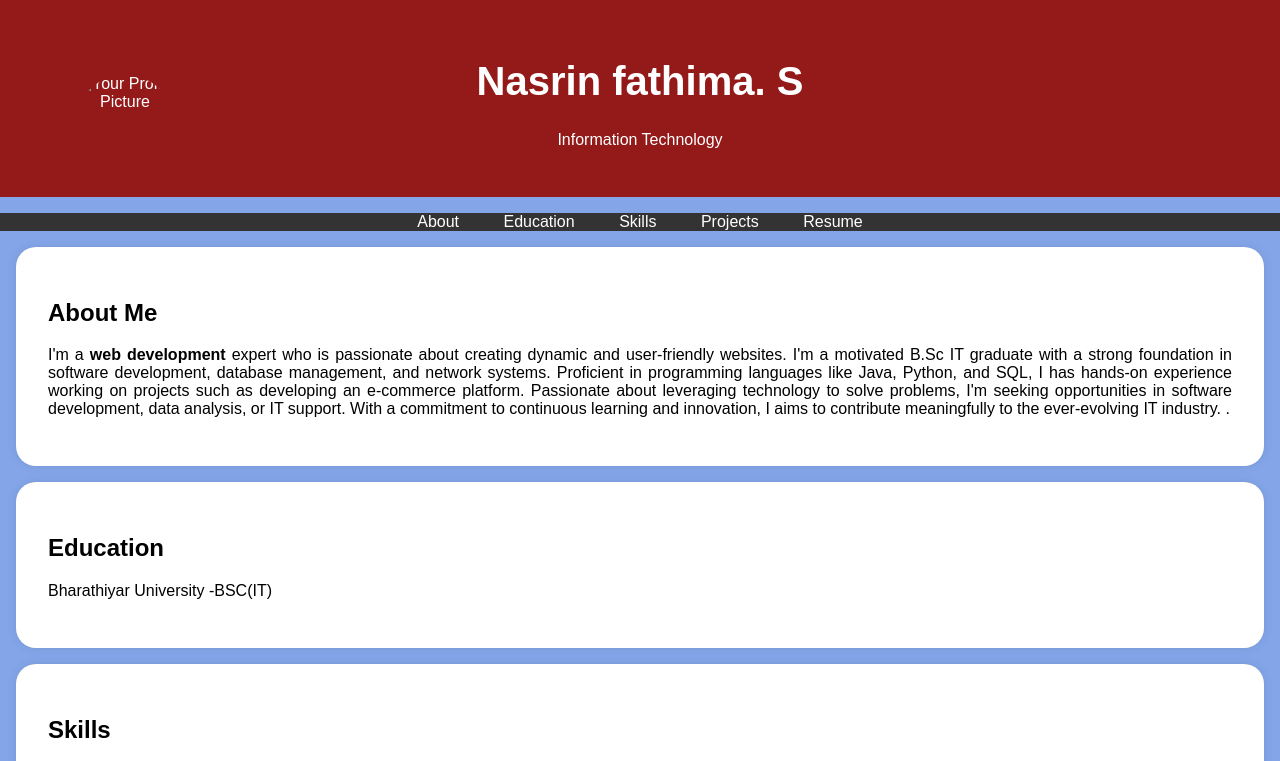
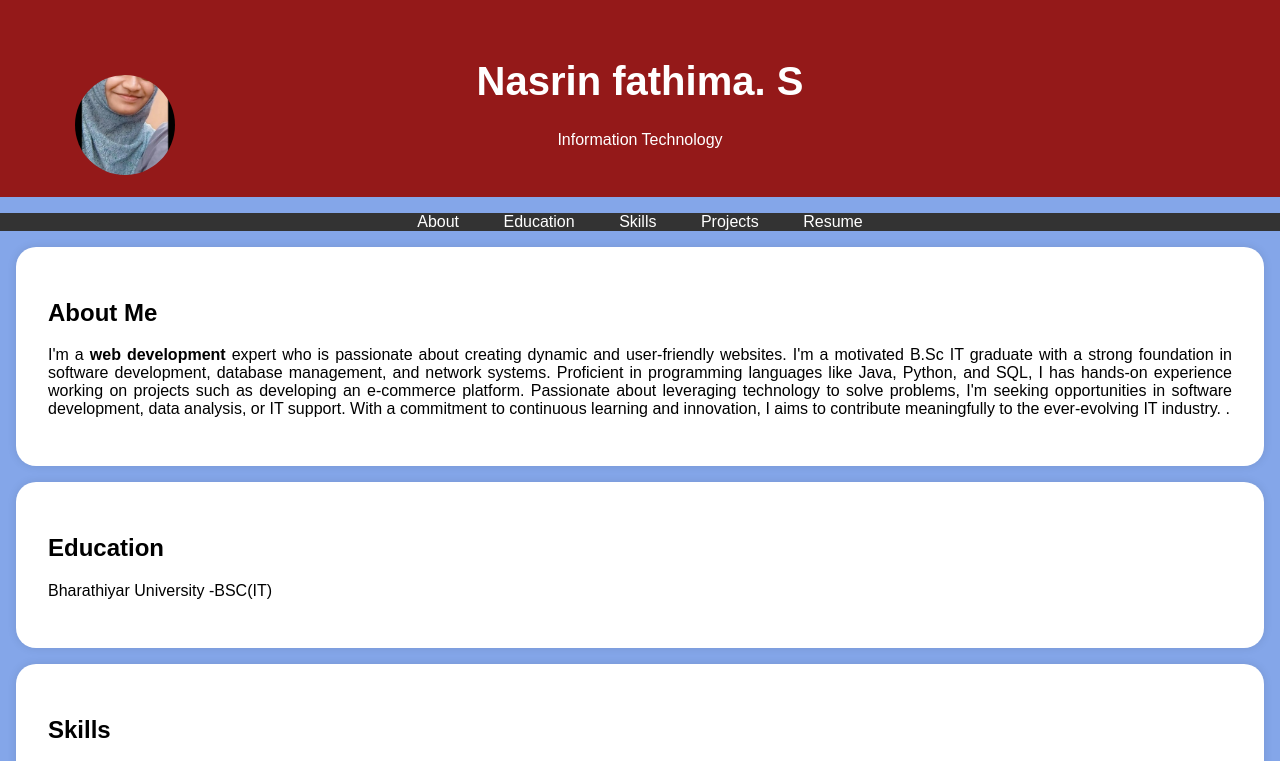
Before and after one commit to nasrin30/Digital-portofolio, a plain HTML site: page index.html in a window 1280 px wide. Shown: the top 761 px of the page. Drawn offline with Linux system fonts and the light colour scheme.

Commit message:
Update index.html

```diff
--- a/index.html
+++ b/index.html
@@ -95,7 +95,7 @@
     <header>
         <div class="header-content">
             <!-- Add your profile picture here -->
-            <img src="nasrin image.pdf" alt="Your Profile Picture" class="profile-picture">
+            <img src="Screenshot_2025-03-24-22-36-25-624_com.whatsapp.jpg" alt="Your Profile Picture" class="profile-picture">
             <h1>Nasrin fathima. S</h1>
             <p>Information Technology</p>
         </div>
```
